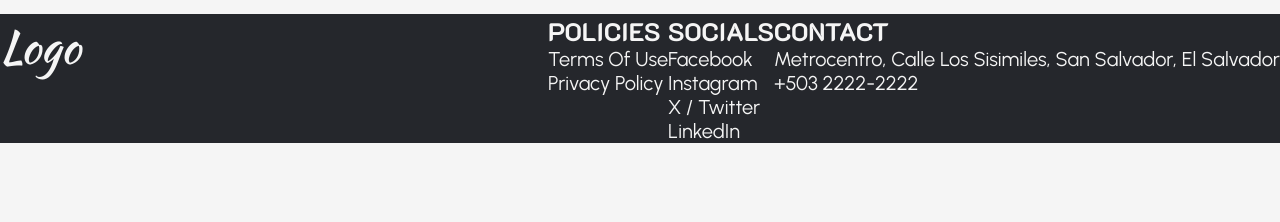
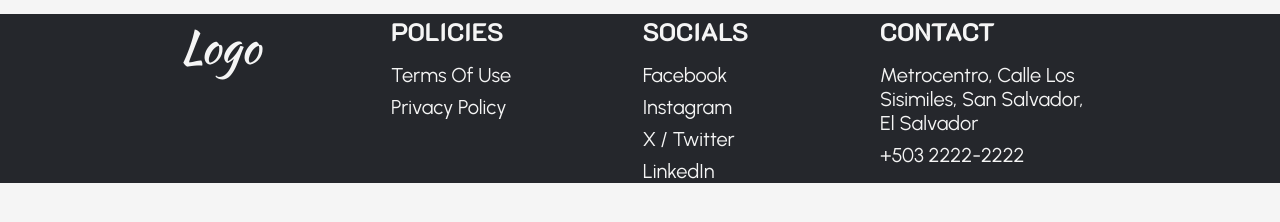
Before and after one commit to ErickBGomez/restaurant-page, a website built with webpack: page dist/index.html in a window 1280 px wide. Shown: the part 86-308 px from the top of the page. Built offline with nearby package versions, Linux system fonts and the light colour scheme.

Commit message:
Style footer upper section

```diff
--- a/src/index.js
+++ b/src/index.js
@@ -70,10 +70,10 @@ footerLogo.classList.add("footer-logo");
 footerLogo.textContent = "Logo";
 
 const footerInfoContainter = document.createElement("div");
-footerInfoContainter.classList.add("footer-info");
+footerInfoContainter.classList.add("footer-info-container");
 
 const policiesContainer = document.createElement("div");
-policiesContainer.classList.add("footer-policies");
+policiesContainer.classList.add("footer-info");
 const policiesTitle = document.createElement("h4");
 policiesTitle.textContent = "POLICIES";
 
@@ -87,7 +87,7 @@ policiesContainer.appendChild(policiesText1);
 policiesContainer.appendChild(policiesText2);
 
 const socialsContainer = document.createElement("div");
-socialsContainer.classList.add("footer-socials");
+socialsContainer.classList.add("footer-info");
 const socialsTitle = document.createElement("h4");
 socialsTitle.textContent = "SOCIALS";
 
@@ -116,7 +116,7 @@ socialsContainer.appendChild(socialsText3);
 socialsContainer.appendChild(socialsText4);
 
 const contactContainer = document.createElement("div");
-contactContainer.classList.add("footer-contact");
+contactContainer.classList.add("footer-info");
 const contactTitle = document.createElement("h4");
 contactTitle.textContent = "CONTACT";
 
--- a/src/style.css
+++ b/src/style.css
@@ -149,6 +149,7 @@ header {
 footer {
   background-color: var(--black);
   color: var(--white);
+  padding: 0 180px;
 }
 
 .footer-upper {
@@ -156,12 +157,26 @@ footer {
   justify-content: space-between;
 }
 
+.footer-info-container {
+  flex: 1;
+  max-width: 743px;
+  display: flex;
+  justify-content: space-between;
+  gap: 16px;
+}
+
 .footer-info {
   display: flex;
-  justify-content: space-between;
+  flex-direction: column;
+  gap: 8px;
+  max-width: 220px;
 }
 
-.footer-socials a {
+.footer-info h4 {
+  margin-bottom: 8px;
+}
+
+.footer-info a {
   display: block;
   color: var(--white);
   text-decoration: none;
```
